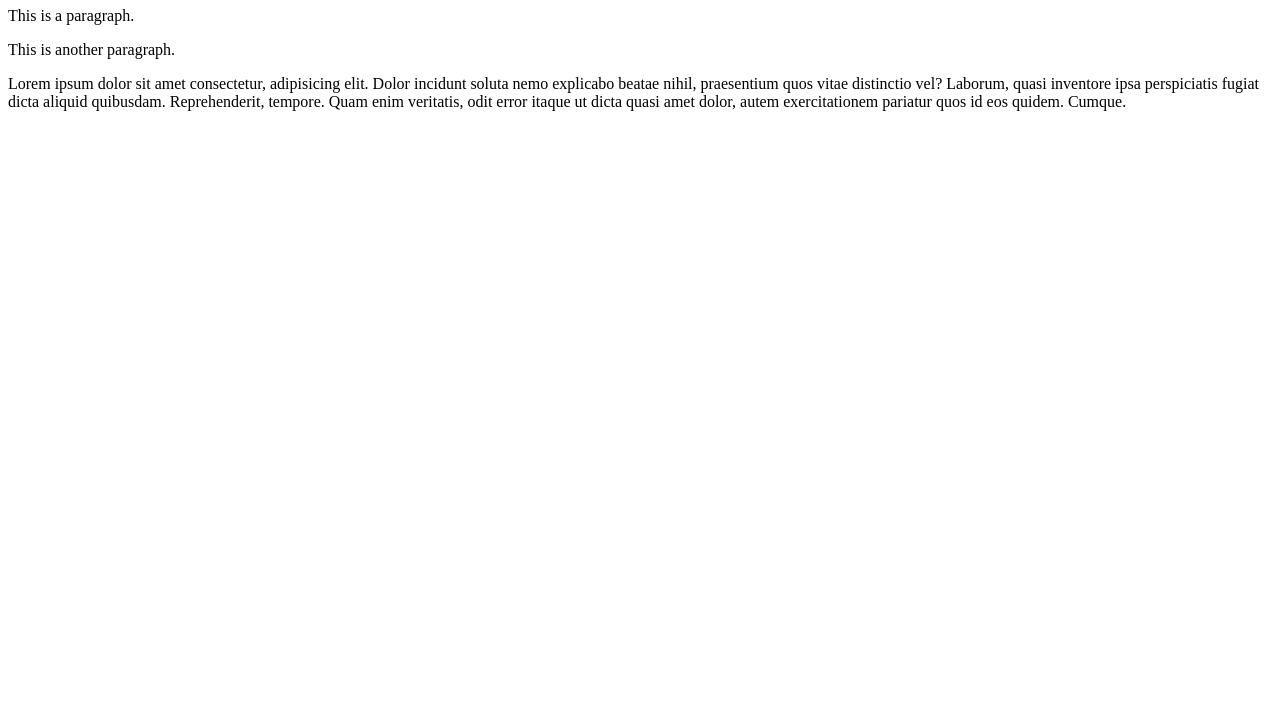
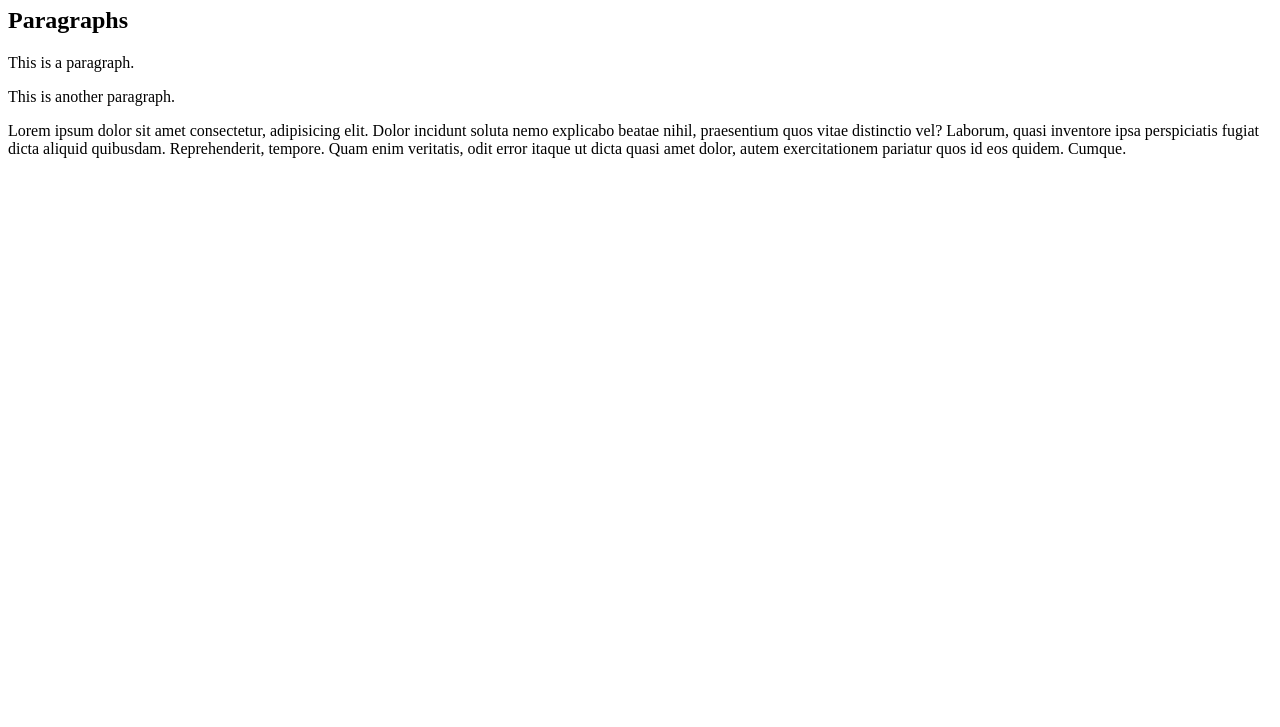
Before and after one commit to nbcodeblog/HTML_CSS_JavaScript, a plain HTML site: page Paragraphs/index.html in a window 1280 px wide. Shown: the part 73-800 px from the top of the page. Drawn offline with Linux system fonts and the light colour scheme.

Commit message:
Add h2 heading

```diff
--- a/Paragraphs/index.html
+++ b/Paragraphs/index.html
@@ -15,6 +15,8 @@
 <body>
     <!-- HTML_CSS_JavaScript Paragraphs -->
     <h1>HTML_CSS_JavaScript Paragraphs</h1>
+    <!-- Paragraphs -->
+    <h2>Paragraphs</h2>
     <p>This is a paragraph.</p>
     <p>This is another paragraph.</p>
     <p>Lorem ipsum dolor sit amet consectetur, adipisicing elit. Dolor incidunt soluta nemo explicabo beatae nihil, praesentium quos vitae distinctio vel? Laborum, quasi inventore ipsa perspiciatis fugiat dicta aliquid quibusdam. Reprehenderit, tempore. Quam enim veritatis, odit error itaque ut dicta quasi amet dolor, autem exercitationem pariatur quos id eos quidem. Cumque.</p>
```
